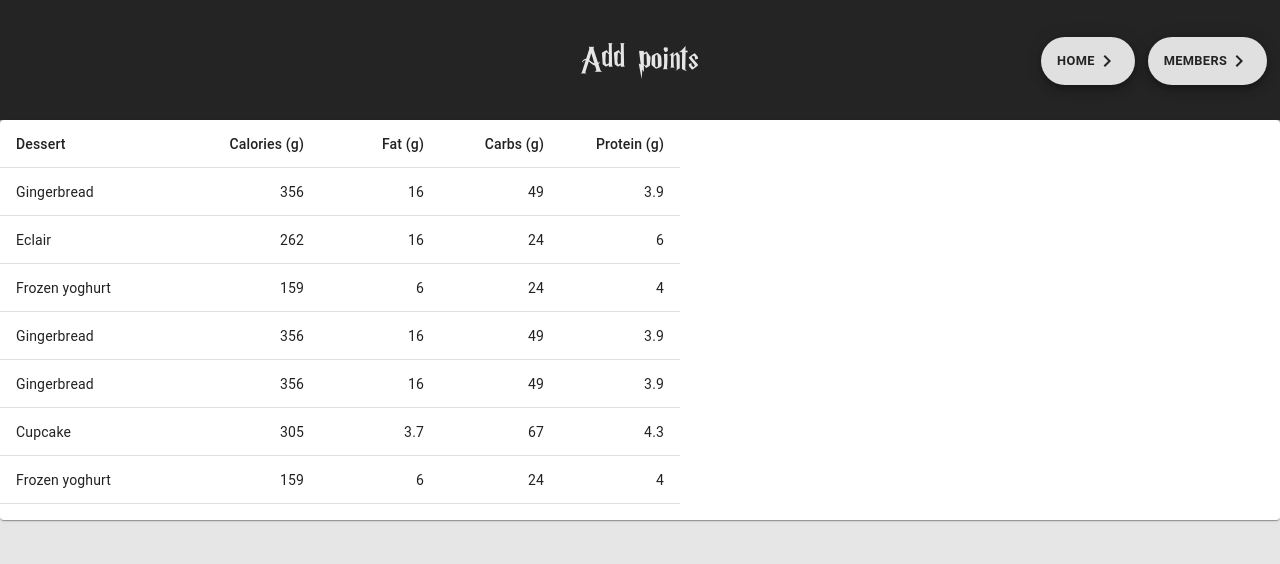
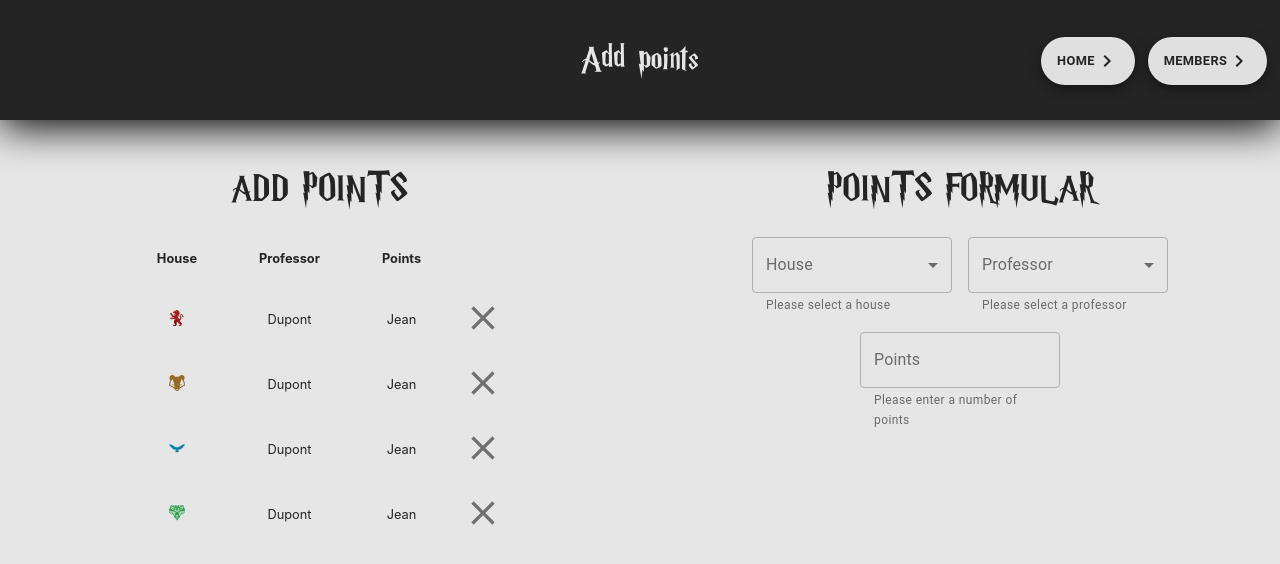
Before and after one commit to adlambel/hogwarts, a React (Create React App) app in the folder client/hogwarts_app/: page / in a window 1280 px wide. Both pictures are taken after a click on the button "ADD POINTS". Shown: the top 564 px of the page. Built offline with nearby package versions, Linux system fonts and the light colour scheme.

Commit message:
formular add points

```diff
--- a/client/hogwarts_app/src/App.css
+++ b/client/hogwarts_app/src/App.css
@@ -157,3 +157,19 @@ td {
   position: absolute;
   z-index: 4;
 }
+
+.tableAddPoints {
+  width: 50vw;
+  text-align: center;
+  font-size: 1vw;
+  color: var(--color-primary);
+}
+
+.formularTitle {
+  font-size: 3vw;
+  margin: 20px;
+  padding-top: 30px;
+}
+
+.formularInput {
+}
--- a/client/hogwarts_app/src/components/AddPoints.js
+++ b/client/hogwarts_app/src/components/AddPoints.js
@@ -1,13 +1,15 @@
 import React from 'react'
 
-import Table from './Table.js'
+import TablePoints from './TablePoints.js'
+import FormularPoints from './FormularPoints.js'
 
 
 const AddPoints = () => {
 
   return (
     <div className="addPoints">
-        <Table />
+        <TablePoints/>
+        <FormularPoints/>
     </div>
   )
 }
--- /dev/null
+++ b/client/hogwarts_app/src/components/FormularPoints.js
@@ -0,0 +1,137 @@
+import React from 'react'
+import { makeStyles } from '@material-ui/core/styles';
+import TextField from '@material-ui/core/TextField';
+import MenuItem from '@material-ui/core/MenuItem';
+import iconGryffondor from '../images/icons/Icone_de_Gryffondor.png'
+import iconPoufsouffle from '../images/icons/Icone_de_Poufsouffle.png'
+import iconSerdaigle from '../images/icons/Icone_de_Serdaigle.png'
+import iconSerpentard from '../images/icons/Icone_de_Serpentard.png'
+
+
+const houses = [
+    {
+      img: {iconGryffondor},
+      value: 'Gryffondor',
+    },
+    {
+      img: {iconPoufsouffle},
+      value: 'Poufsouffle',
+    },
+    {
+      img: {iconSerdaigle},
+      value: 'Serdaigle',
+    },
+    {
+      img: {iconSerpentard},
+      value: 'Serpentard',
+    },
+  ];
+
+  const professors = [
+    {
+      firstName: 'firstName',
+      lastName: 'lastName',
+      value: 'firstName'+' '+'lastName',
+    },
+    {
+      firstName: 'firstName',
+      lastName: 'lastName',
+      value: 'firstName'+' '+'lastName',
+    },
+    {
+      firstName: 'firstName',
+      lastName: 'lastName',
+      value: 'firstName'+' '+'lastName',
+    },
+    {
+      firstName: 'firstName',
+      lastName: 'lastName',
+      value: 'firstName'+' '+'lastName',
+    },
+  ];
+
+const useStyles = makeStyles(theme => ({
+    root: {
+      '& .MuiTextField-root': {
+        margin: theme.spacing(1),
+        width: 200,
+      },
+    },
+  }));
+
+
+
+const FormularPoints = () => {
+    const classes = useStyles();
+    const [house, setHouse] = React.useState('');
+    const [professor, setProfessor] = React.useState('');
+    const [points, setPoints] = React.useState('');
+
+    const handleChangeHouse = event => {
+        setHouse(event.target.value);
+    };
+    const handleChangeProfessor = event => {
+        setProfessor(event.target.value);
+    };
+    const handleChangePoints= event => {
+        setPoints(event.target.value);
+    };
+
+    return (
+        <div className="tableAddPoints column">
+            <div className="formularTitle harryFontFamily">POINTS FORMULAR</div>
+
+
+                <form className={classes.root} noValidate autoComplete="off">
+                    <div className="center">
+                    <div className="formularInput">
+                        <TextField
+                        id="outlined-select-currency"
+                        select
+                        label="House"
+                        value={house}
+                        onChange={handleChangeHouse}
+                        helperText="Please select a house"
+                        variant="outlined"
+                        >
+                        {houses.map(option => (
+                            <MenuItem key={option.value} value={option.value}>
+                            {option.value}
+                            </MenuItem>
+                        ))}
+                        </TextField>
+
+                        <TextField
+                        id="outlined-select-currency"
+                        select
+                        label="Professor"
+                        value={professor}
+                        onChange={handleChangeProfessor}
+                        helperText="Please select a professor"
+                        variant="outlined"
+                        >
+                        {professors.map(option => (
+                            <MenuItem key={option.value} value={option.value}>
+                            {option.firstName} {option.lastName}
+                            </MenuItem>
+                        ))}
+                        </TextField>
+
+                        <TextField id="outlined-basic"
+                        label="Points"
+                        variant="outlined"
+                        value={points}
+                        onChange={handleChangePoints}
+                        helperText="Please enter a number of points"
+                         />
+
+                    </div>
+                    </div>
+                </form>
+
+
+        </div>
+    )
+}
+
+export default FormularPoints
--- /dev/null
+++ b/client/hogwarts_app/src/components/TablePoints.js
@@ -0,0 +1,51 @@
+import React from 'react'
+
+import ClearIcon from '@material-ui/icons/Clear'
+import iconGryffondor from '../images/icons/Icone_de_Gryffondor.png'
+import iconPoufsouffle from '../images/icons/Icone_de_Poufsouffle.png'
+import iconSerdaigle from '../images/icons/Icone_de_Serdaigle.png'
+import iconSerpentard from '../images/icons/Icone_de_Serpentard.png'
+
+
+const TablePoints = () => {
+
+    return (
+        <div className="tableStudentsProfessors column">
+            <div className="harryFontFamily">ADD POINTS</div>
+            <table>
+                <tr>
+                    <th>House</th>
+                    <th>Professor</th>
+                    <th>Points</th>
+                    <th></th>
+                </tr>
+                <tr>
+                    <td><img src={iconGryffondor} className="houseIcon" alt="icon" /></td>
+                    <td>Dupont</td>
+                    <td>Jean</td>
+                    <td><ClearIcon style={{color: "#707070", fontSize: "40px"}}/></td>
+                </tr>
+                <tr>
+                    <td><img src={iconPoufsouffle} className="houseIcon" alt="icon" /></td>
+                    <td>Dupont</td>
+                    <td>Jean</td>
+                    <td><ClearIcon style={{color: "#707070", fontSize: "40px"}}/></td>
+                </tr>
+                <tr>
+                    <td><img src={iconSerdaigle} className="houseIcon" alt="icon" /></td>
+                    <td>Dupont</td>
+                    <td>Jean</td>
+                    <td><ClearIcon style={{color: "#707070", fontSize: "40px"}}/></td>
+                </tr>
+                <tr>
+                    <td><img src={iconSerpentard} className="houseIcon" alt="icon" /></td>
+                    <td>Dupont</td>
+                    <td>Jean</td>
+                    <td><ClearIcon style={{color: "#707070", fontSize: "40px"}}/></td>
+                </tr>
+            </table>
+        </div>
+    )
+}
+
+export default TablePoints
```
Also changed, not shown: 1 other file (tests, documents, lock files or other folders).
